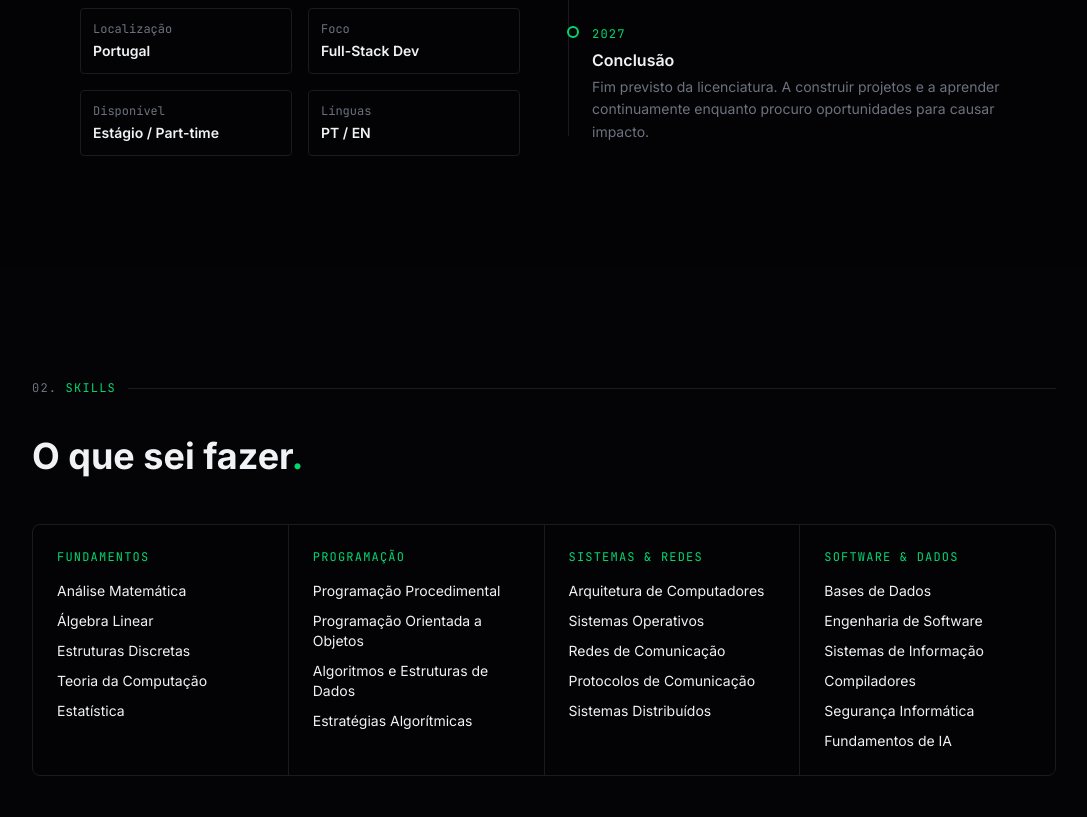
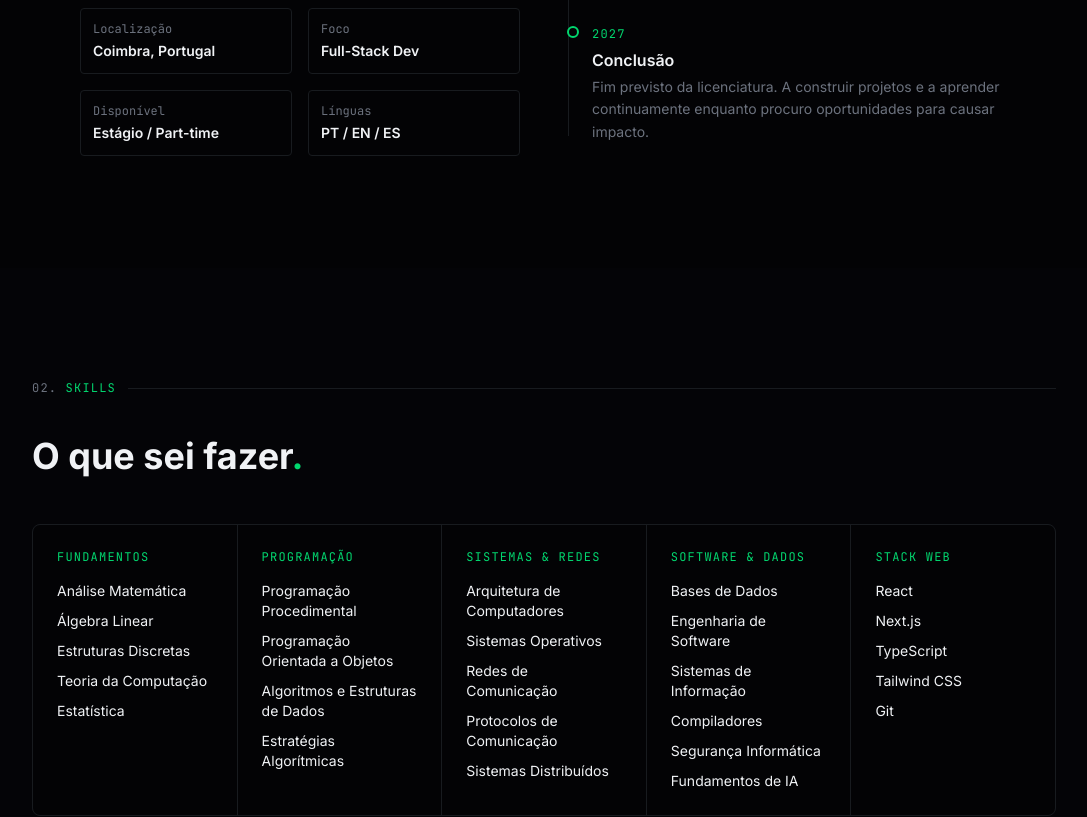
Before and after one commit to FranciscoMBernardo/my-bio, a Next.js app: page / in a window 1280 px wide. Shown: the part 1440-2257 px from the top of the page, without its empty margins (96-1183 px from the left). Built offline with nearby package versions, Linux system fonts and the light colour scheme.

Commit message:
Add Stack Web skills category and update location/languages from CV

```diff
--- a/components/about.tsx
+++ b/components/about.tsx
@@ -91,10 +91,10 @@ export function About() {
 
             <div className="mt-8 grid grid-cols-2 gap-4">
               {[
-                { label: 'Localização', value: 'Portugal' },
+                { label: 'Localização', value: 'Coimbra, Portugal' },
                 { label: 'Foco', value: 'Full-Stack Dev' },
                 { label: 'Disponível', value: 'Estágio / Part-time' },
-                { label: 'Línguas', value: 'PT / EN' },
+                { label: 'Línguas', value: 'PT / EN / ES' },
               ].map(({ label, value }) => (
                 <div key={label} className="border border-border rounded p-3">
                   <p className="text-xs font-mono text-muted-foreground mb-1">{label}</p>
--- a/components/skills.tsx
+++ b/components/skills.tsx
@@ -42,6 +42,10 @@ const SKILL_GROUPS = [
     label: 'Software & Dados',
     skills: ['Bases de Dados', 'Engenharia de Software', 'Sistemas de Informação', 'Compiladores', 'Segurança Informática', 'Fundamentos de IA'],
   },
+  {
+    label: 'Stack Web',
+    skills: ['React', 'Next.js', 'TypeScript', 'Tailwind CSS', 'Git'],
+  },
 ]
 
 export function Skills() {
@@ -66,7 +70,7 @@ export function Skills() {
             <span className="text-primary">.</span>
           </h2>
 
-          <div className="grid sm:grid-cols-2 lg:grid-cols-4 gap-px bg-border border border-border rounded-lg overflow-hidden">
+          <div className="grid sm:grid-cols-2 lg:grid-cols-5 gap-px bg-border border border-border rounded-lg overflow-hidden">
             {SKILL_GROUPS.map(({ label, skills }, i) => (
               <div
                 key={label}
```
